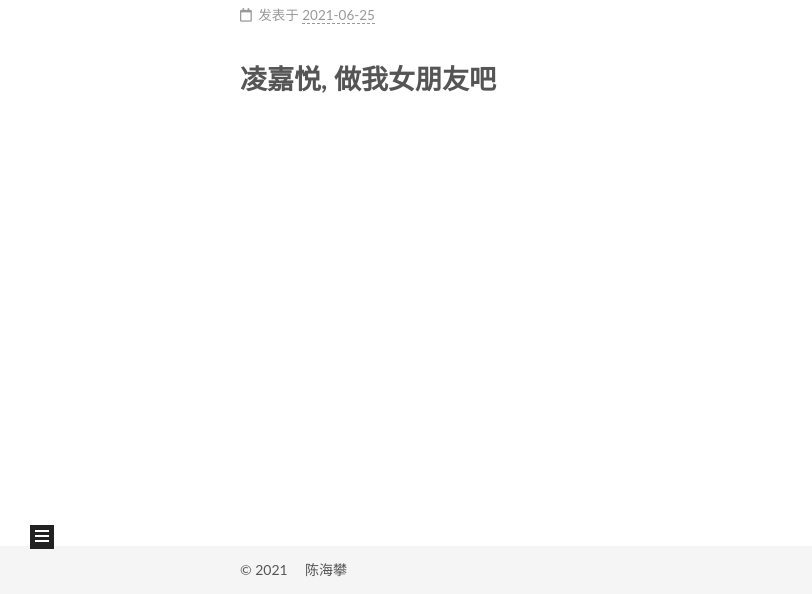
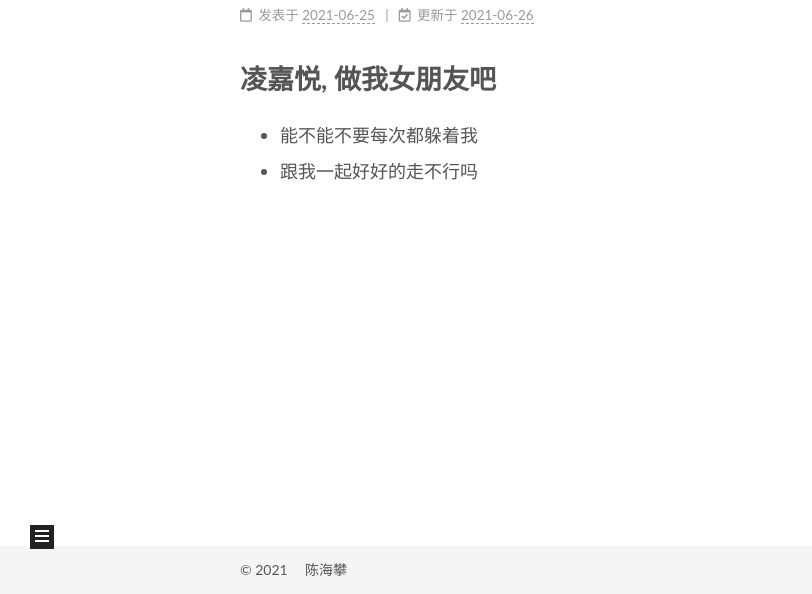
Before and after one commit to Degeneracy-Evil/degeneracy-evil.github.io, a plain HTML site: page index.html in a window 1280 px wide. Shown: the part 206-800 px from the top of the page, without its empty margins (0-812 px from the left). Drawn offline with nearby package versions, Linux system fonts and the light colour scheme.

Commit message:
Site updated: 2021-06-26 01:15:41

```diff
--- a/css/main.css
+++ b/css/main.css
@@ -1168,7 +1168,7 @@ pre .javascript .function {
 }
 .links-of-author a::before,
 .links-of-author span.exturl::before {
-  background: #831d41;
+  background: #7f8246;
   border-radius: 50%;
   content: ' ';
   display: inline-block;
--- a/index.html
+++ b/index.html
@@ -170,9 +170,15 @@
               </span>
               <span class="post-meta-item-text">发表于</span>
 
-
-              <time title="创建时间：2021-06-25 23:31:10 / 修改时间：23:52:46" itemprop="dateCreated datePublished" datetime="2021-06-25T23:31:10+08:00">2021-06-25</time>
+              <time title="创建时间：2021-06-25 23:31:10" itemprop="dateCreated datePublished" datetime="2021-06-25T23:31:10+08:00">2021-06-25</time>
             </span>
+              <span class="post-meta-item">
+                <span class="post-meta-item-icon">
+                  <i class="far fa-calendar-check"></i>
+                </span>
+                <span class="post-meta-item-text">更新于</span>
+                <time title="修改时间：2021-06-26 01:14:48" itemprop="dateModified" datetime="2021-06-26T01:14:48+08:00">2021-06-26</time>
+              </span>
 
 
 
@@ -185,7 +191,11 @@
     <div class="post-body" itemprop="articleBody">
 
 
-          <h1 id="凌嘉悦-做我女朋友吧"><a href="#凌嘉悦-做我女朋友吧" class="headerlink" title="凌嘉悦, 做我女朋友吧"></a>凌嘉悦, 做我女朋友吧</h1>
+          <h1 id="凌嘉悦-做我女朋友吧"><a href="#凌嘉悦-做我女朋友吧" class="headerlink" title="凌嘉悦, 做我女朋友吧"></a>凌嘉悦, 做我女朋友吧</h1><ul>
+<li>能不能不要每次都躲着我</li>
+<li>跟我一起好好的走不行吗</li>
+</ul>
+
 
     </div>
 
```
Also changed, not shown: 2021/06/25/凌嘉悦/index.html (+16 -6 lines).
